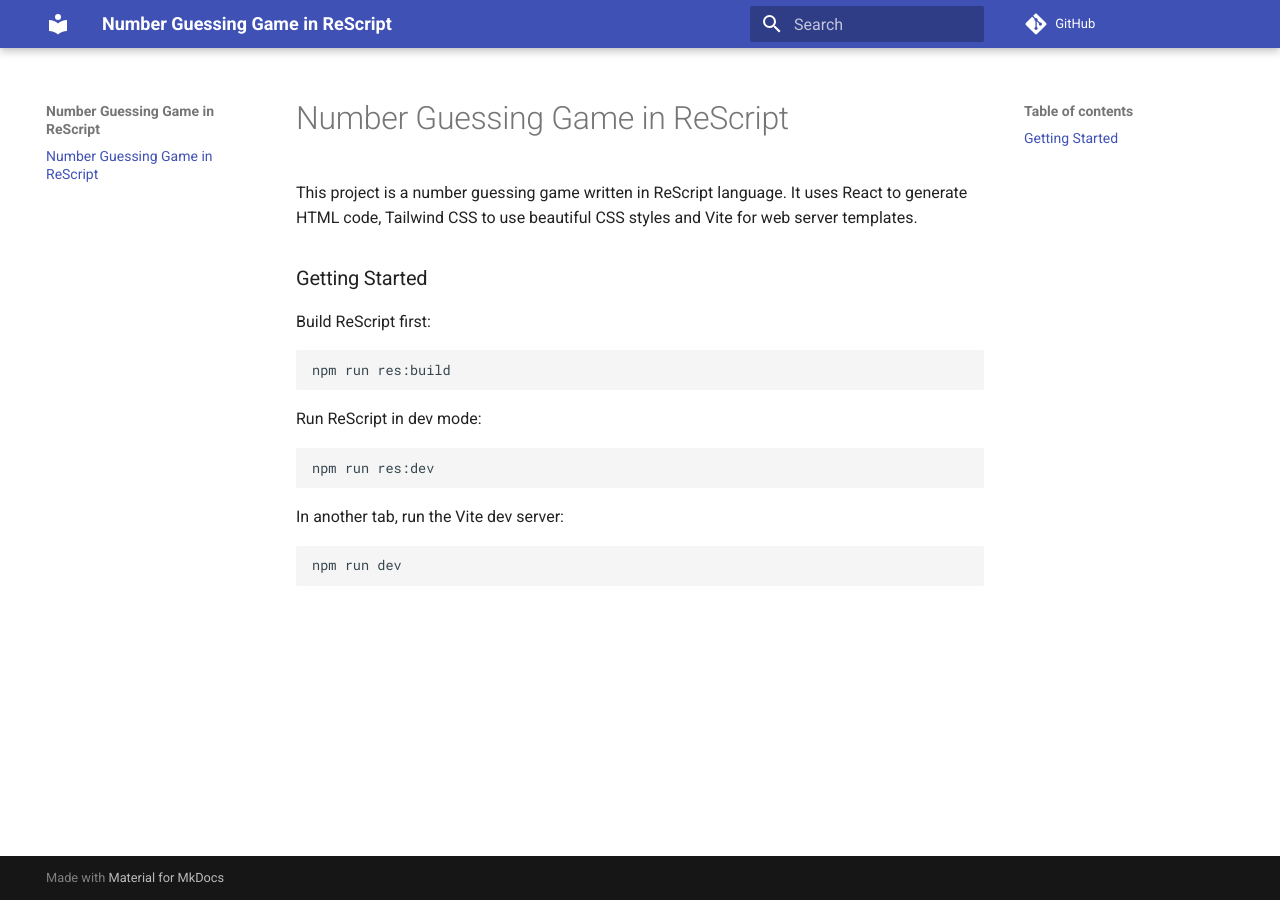
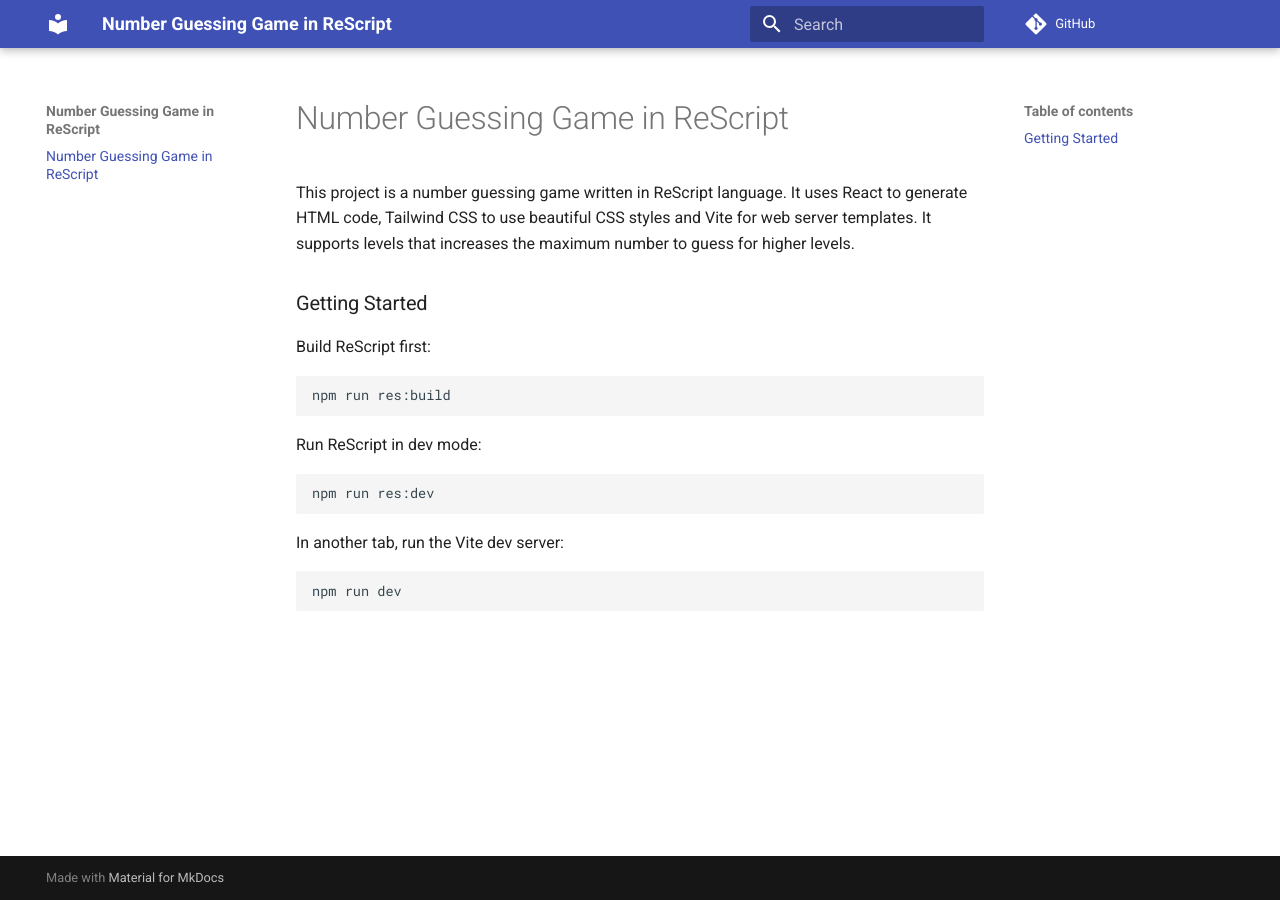
Before and after one commit to lulunac27a/number-guessing-game-rescript, an MkDocs documentation site: the page built from docs/index.md, in a window 1280 px wide. Built offline with MkDocs 1.6.1 and Material for MkDocs 9.7.7, drawn with Linux system fonts in a browser that asks for light colours; comment, search, counter and statistics services are not loaded.

```diff
--- a/docs/index.md
+++ b/docs/index.md
@@ -1,6 +1,6 @@
 # Number Guessing Game in ReScript
 
-This project is a number guessing game written in ReScript language. It uses React to generate HTML code, Tailwind CSS to use beautiful CSS styles and Vite for web server templates.
+This project is a number guessing game written in ReScript language. It uses React to generate HTML code, Tailwind CSS to use beautiful CSS styles and Vite for web server templates. It supports levels that increases the maximum number to guess for higher levels.
 
 ### Getting Started
 
```
Also changed, not shown: README.md (+1 -1 lines).
